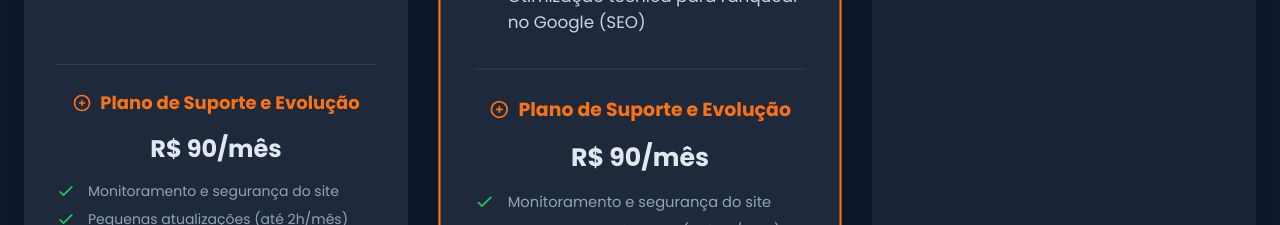
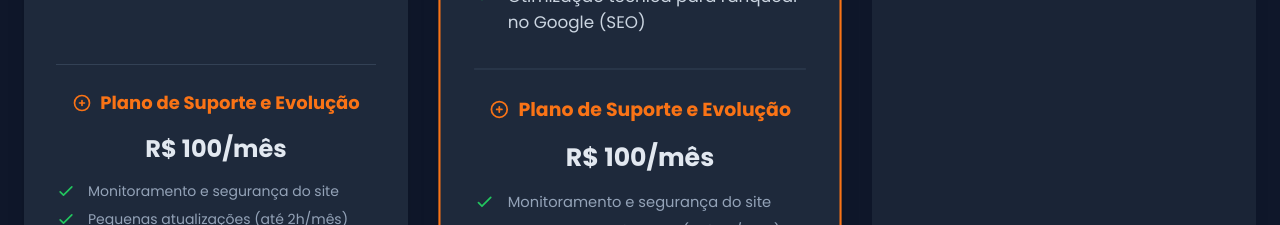
Before and after one commit to Jsilva703/JV-PERFORMANCE-DIGITAL, a React (Vite) app: page / in a window 1280 px wide. Shown: the part 3240-3465 px from the top of the page. Built offline with nearby package versions, Linux system fonts and the light colour scheme.

Commit message:
Update PricingSection.tsx

```diff
--- a/components/PricingSection.tsx
+++ b/components/PricingSection.tsx
@@ -3,7 +3,7 @@ import type { Plan, SupportPlan } from '../types';
 
 const supportPlanData: SupportPlan = {
     title: 'Plano de Suporte e Evolução',
-    price: 'R$ 90/mês',
+    price: 'R$ 100/mês',
     features: [
         'Monitoramento e segurança do site',
         'Pequenas atualizações (até 2h/mês)',
```
